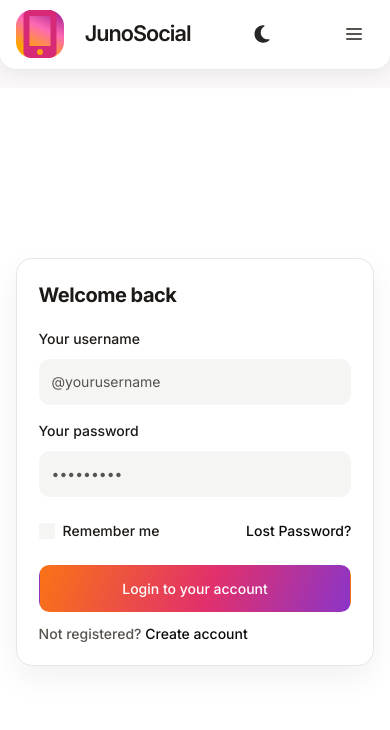
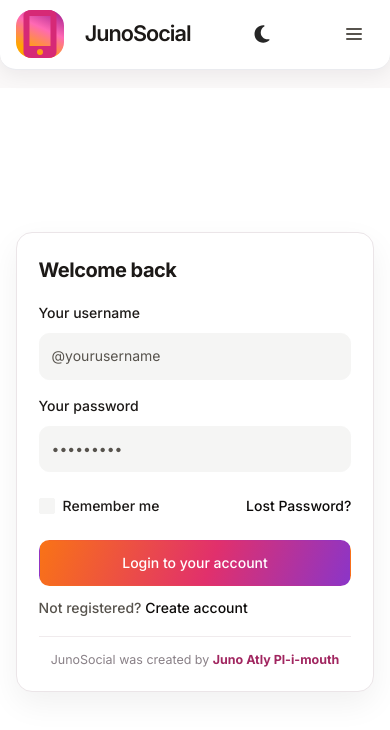
Before and after one commit to atlyp/Mock-Instagram, a React (Vite) app in the folder SocialApp/: page / in a window 390 px wide. Shown: the top 730 px of the page. Built offline with nearby package versions, Linux system fonts and the light colour scheme; no server answers.

Commit message:
added- changes in my name and mobile designs

```diff
--- a/SocialApp/src/App.css
+++ b/SocialApp/src/App.css
@@ -309,9 +309,32 @@
     box-shadow: 0 12px 32px rgb(25 20 22 / 6%);
 }
 
+.authCreatorCredit {
+    margin: 1.1rem 0 0;
+    padding-top: 0.85rem;
+    border-top: 1px solid #f0ebed;
+    color: #898087;
+    font-size: 0.78rem;
+    text-align: center;
+}
+
+.authCreatorCredit strong {
+    color: #a12660;
+    font-weight: 650;
+}
+
 .dark .authCard {
     border-color: #30282c;
     background: #171315;
+}
+
+.dark .authCreatorCredit {
+    border-color: #30282c;
+    color: #aa9da4;
+}
+
+.dark .authCreatorCredit strong {
+    color: #ffb6d2;
 }
 
 .authCard h2 {
@@ -818,6 +841,10 @@
 }
 
  @media (min-width: 640px) {
+     .authCreatorCredit {
+         display: none;
+     }
+
      .postsContainer {
          width: min(100% - 2rem, 42rem);
          gap: 1.25rem;
--- a/SocialApp/src/components/Login.jsx
+++ b/SocialApp/src/components/Login.jsx
@@ -201,6 +201,9 @@ export const Login = () => {
                                     </button>
                                 </div>
                             </form>
+                            <p className="authCreatorCredit">
+                                JunoSocial was created by <strong>Juno Atly Pl-i-mouth</strong>
+                            </p>
                         </div>
                     </div>
                 </div>
--- a/SocialApp/src/components/signUp.jsx
+++ b/SocialApp/src/components/signUp.jsx
@@ -87,7 +87,7 @@ export const SignUp = () => {
               href="#"
               className="text-fg-brand hover:underline font-medium text-lg inline-flex items-center"
             >
-              Jun Atly Plimouth is the creator of your new favorite corner of the internet
+              Juno Atly Plimouth is the creator of your new favorite corner of the internet
               <svg
                 className="w-6 h-6 rtl:rotate-180 ms-1.5"
                 aria-hidden="true"
@@ -241,6 +241,9 @@ export const SignUp = () => {
                   </button>
                 </div>
               </form>
+              <p className="authCreatorCredit">
+                JunoSocial was created by <strong>Juno Atly Pl-i-mouth</strong>
+              </p>
             </div>
           </div>
         </div>
```
